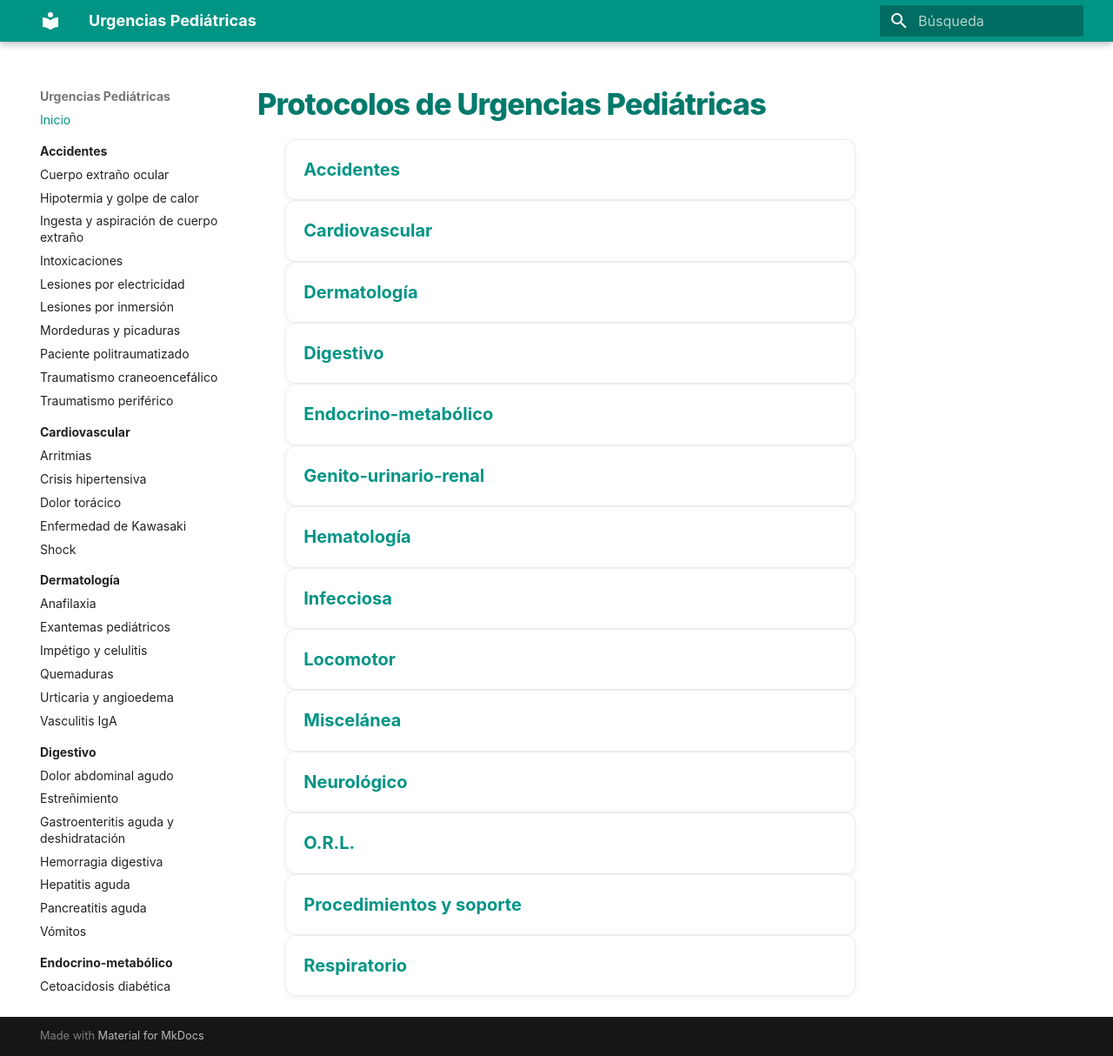
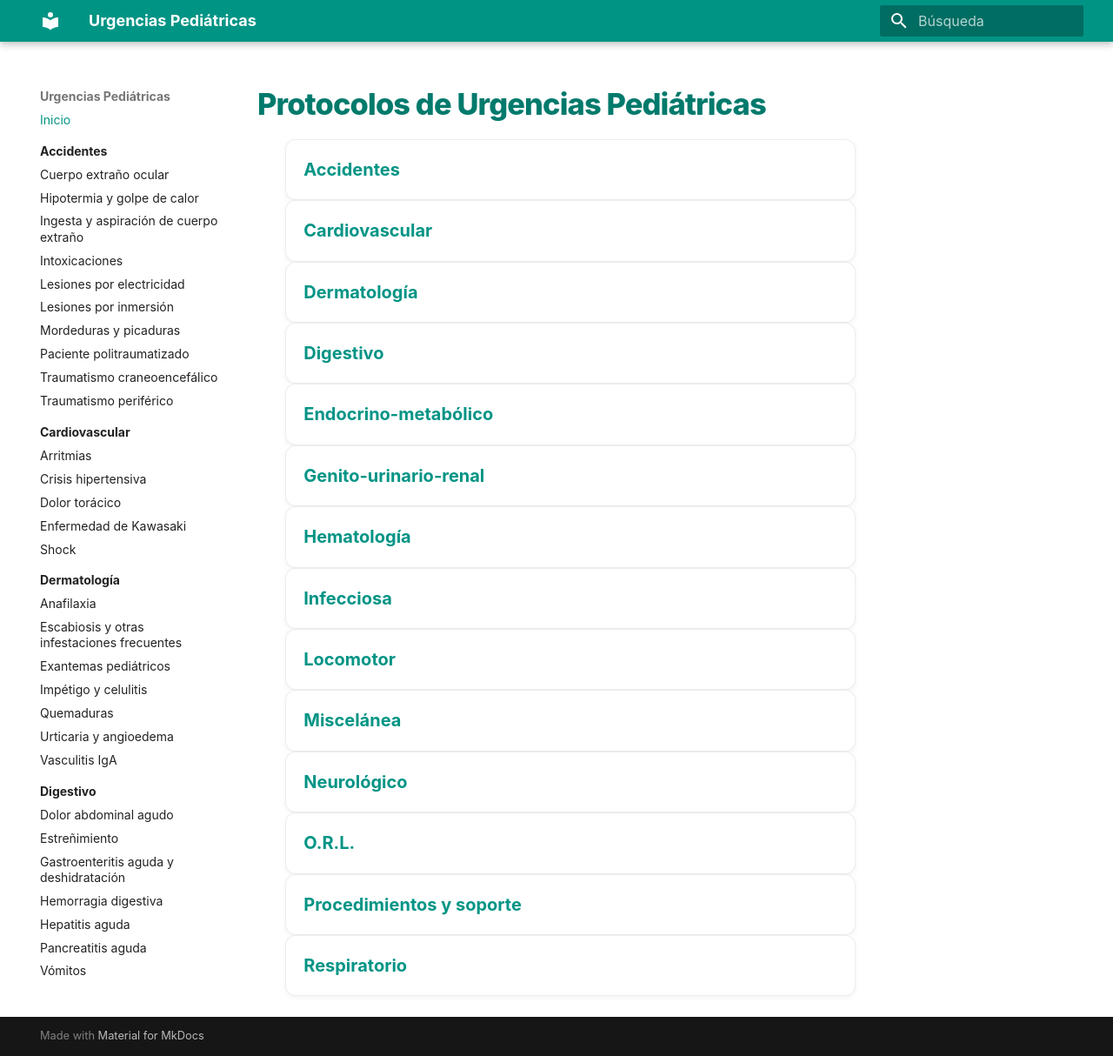
Before and after one commit to gonzaloares/urgencias-pediatricas, an MkDocs documentation site: the page built from docs/index.md, in a window 1280 px wide and 1214 px high. Shown: the whole window at 87% size. Built offline with MkDocs 1.6.1 and Material for MkDocs 9.7.7, drawn with Linux system fonts in a browser that asks for light colours; some of the changed lines change nothing that is shown.

Commit message:
Incluye tres protocolos nuevos en navegación

```diff
--- a/mkdocs.yml
+++ b/mkdocs.yml
@@ -39,6 +39,7 @@
   - Dermatología:
       - dermatologia/index.md
       - Anafilaxia: alergia/anafilaxia.md
+      - Escabiosis y otras infestaciones frecuentes: dermatologia/escabiosis-infestaciones.md
       - Exantemas pediátricos: dermatologia/exantemas.md
       - Impétigo y celulitis: dermatologia/impetigo-celulitis.md
       - Quemaduras: trauma/quemaduras.md
@@ -109,6 +110,7 @@
   - O.R.L.:
       - orl/index.md
       - Absceso retrofaríngeo y parafaríngeo: orl/absceso-retrofaringeo-parafaringeo.md
+      - Celulitis preseptal y orbitaria: orl/celulitis-preseptal-orbitaria.md
       - Epistaxis: orl/epistaxis.md
       - Faringoamigdalitis aguda: infeccioso/faringoamigdalitis-aguda.md
       - Infección respiratoria de vías altas: respiratorio/infeccion-respiratoria-vias-altas.md
@@ -116,6 +118,7 @@
       - Mastoiditis aguda: orl/mastoiditis.md
       - Otitis media aguda: infeccioso/otitis-media-aguda.md
       - Sinusitis aguda: orl/sinusitis-aguda.md
+      - Urgencias odontológicas pediátricas: orl/urgencias-odontologicas.md
   - Procedimientos y soporte:
       - procedimientos/index.md
       - Aproximación y estabilización inicial · TEP y ABCDE: emergencias/estabilizacion-inicial-tep-abcde.md
```
